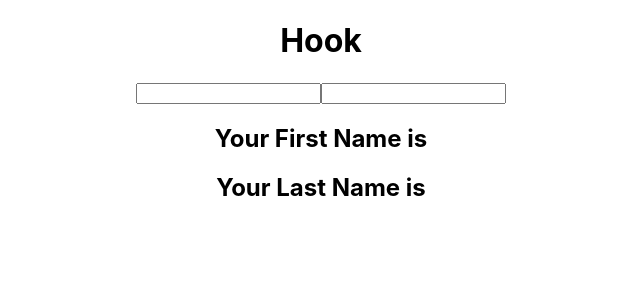
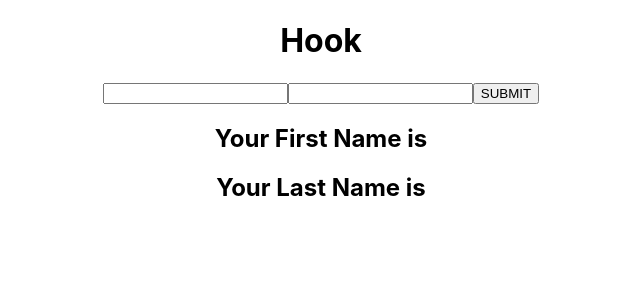
Before and after one commit to Aakarsh2000/zee3, a React (Create React App) app: page / in a window 1280 px wide. Shown: the top 300 px of the page, without its empty margins (319-959 px from the left). Built offline with nearby package versions, Linux system fonts and the light colour scheme.

Commit message:
Added submit

```diff
--- a/src/components/FormsHook.js
+++ b/src/components/FormsHook.js
@@ -3,8 +3,12 @@
 function FormsHook() {
 
     const [name, setName] = useState({firstname:"",lastname:""})
+    const onHandleSubmit = (e) =>{
+      alert(name.firstname +" "+ name.lastname)
+    }
   return (
     <div>
+      <form onSubmit={onHandleSubmit}>
         <input
             type ="text"
             value={name.firstname}
@@ -16,8 +20,12 @@
             onChange={(e) => setName({...name,lastname:e.target.value})}>
         </input>
 
+        <button type='submit'> SUBMIT</button>
+      </form>
         <h2>Your First Name is {name.firstname}</h2>
         <h2>Your Last Name is {name.lastname}</h2>
+
+
     </div>
   )
 }
```
